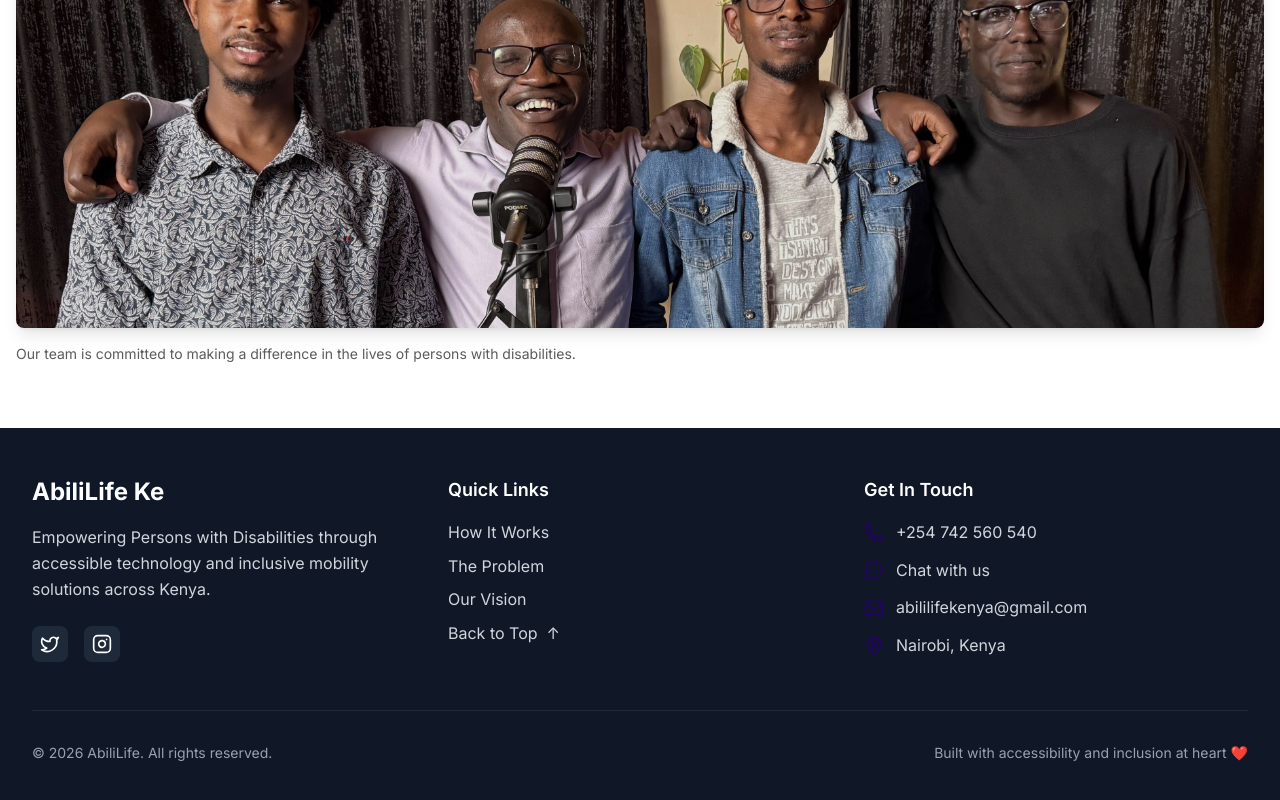
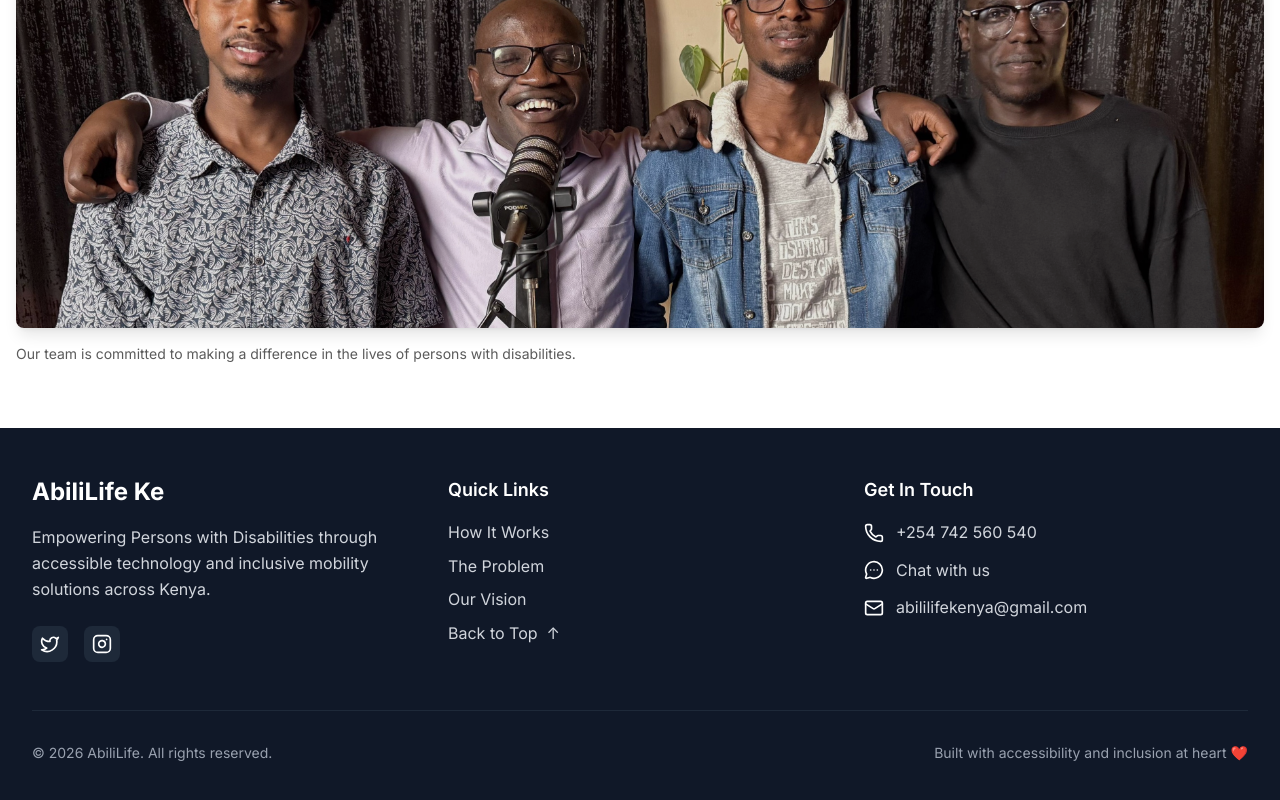
Before and after one commit to AbiliLife/AbiliLife_Landing_Page, a React (Vite) app: page / in a window 1280 px wide. Shown: the part 4485-5285 px from the top of the page. Built offline with nearby package versions, Linux system fonts and the light colour scheme.

Commit message:
refactor: remove unused MapPin icon from Footer component and update contact icon color

```diff
--- a/src/components/Footer.tsx
+++ b/src/components/Footer.tsx
@@ -1,4 +1,4 @@
-import { Twitter, Instagram, MessageCircleMore, Mail, Phone, MapPin } from 'lucide-react';
+import { Twitter, Instagram, MessageCircleMore, Mail, Phone } from 'lucide-react';
 
 const Footer = () => {
     const socialLinks = [
@@ -10,7 +10,6 @@ const Footer = () => {
         { icon: Phone, text: '+254 742 560 540', href: 'tel:+254742560540' },
         { icon: MessageCircleMore, text: 'Chat with us', href: 'https://wa.me/254742560540' },
         { icon: Mail, text: 'abililifekenya@gmail.com', href: 'mailto:abililifekenya@gmail.com' },
-        { icon: MapPin, text: 'Nairobi, Kenya', href: '#' },
     ];
 
     return (
@@ -79,7 +78,7 @@ const Footer = () => {
                                     target='_blank'
                                     rel="noopener noreferrer"
                                 >
-                                    <contact.icon className="h-5 w-5 text-primary" />
+                                    <contact.icon className="h-5 w-5 text-white" />
                                     {contact.text}
                                 </a>
                             ))}
```
